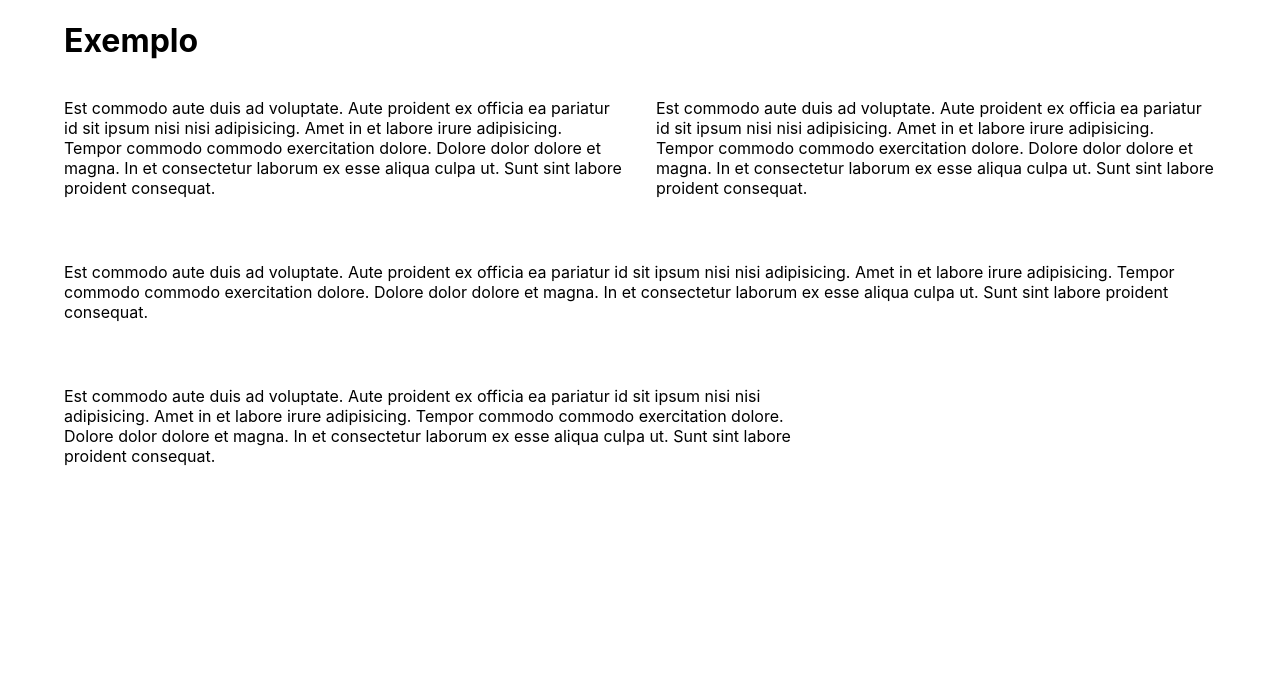
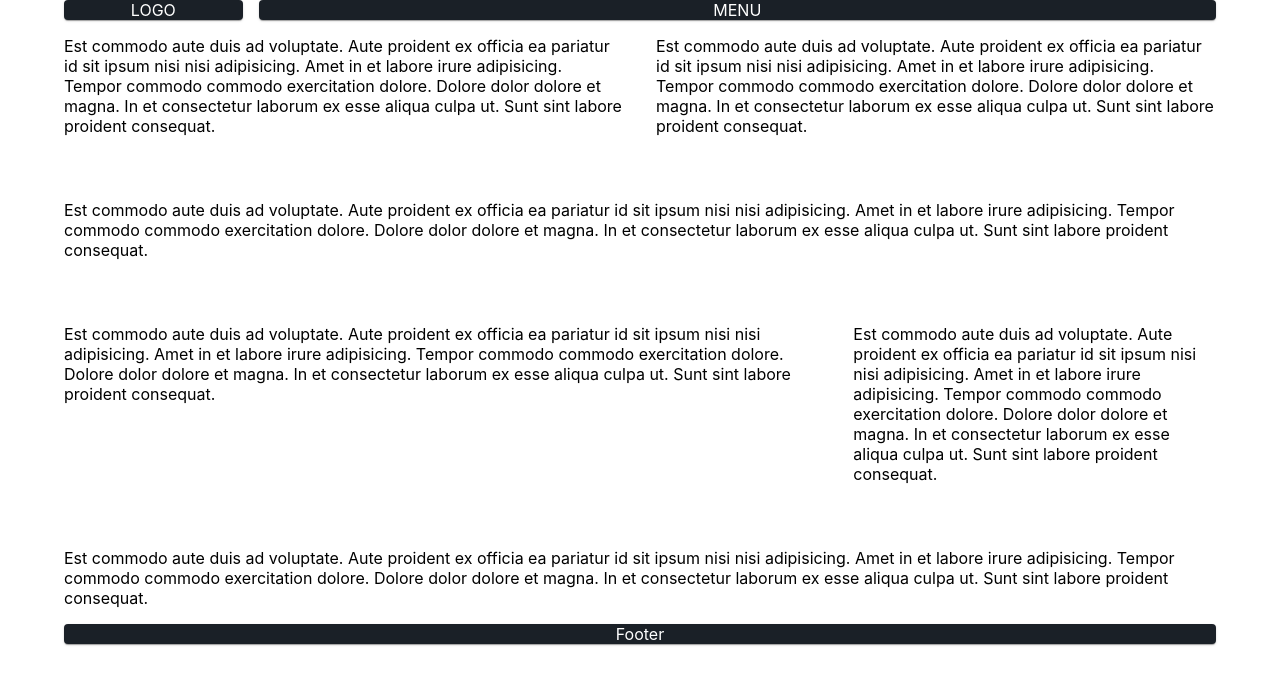
Before and after one commit to treinaweb/treinaweb-Material-UI-layout-Grid-system, a React (Create React App) app: page / in a window 1280 px wide. Shown: the top 684 px of the page. Built offline with nearby package versions, Linux system fonts and the light colour scheme.

Commit message:
02:05 - Exemplo de layout

```diff
--- a/src/App.js
+++ b/src/App.js
@@ -1,5 +1,13 @@
 import Container from '@mui/material/Container'
 import Grid from '@mui/material/Grid'
+import Paper from '@mui/material/Paper'
+import { styled } from '@mui/material/styles'
+
+const Item = styled(Paper)`
+  background-color: #1A2027;
+  text-align: center;
+  color: white;
+`
 
 function Paragrafo() {
   return (
@@ -15,13 +23,19 @@ function Paragrafo() {
 function App() {
   return (
     <Container >
-      <h1>Exemplo</h1>
+      <Grid container spacing={2} component={'header'}>
+        <Grid item xs={2}>
+          <Item>LOGO</Item>
+        </Grid>
+        <Grid item xs={10} component={'nav'}>
+          <Item>MENU</Item>
+        </Grid>
+      </Grid>
+
       <Grid container spacing={4}>
-
         <Grid item xs={6}>
           <Paragrafo />
         </Grid>
-
         <Grid item xs={6}>
           <Paragrafo />
         </Grid>
@@ -33,7 +47,19 @@ function App() {
         <Grid item xs={8}>
           <Paragrafo />
         </Grid>
+        <Grid item xs={4}>
+          <Paragrafo />
+        </Grid>
 
+        <Grid item xs={12}>
+          <Paragrafo />
+        </Grid>
+      </Grid>
+      <Grid container component={'footer'}>
+
+        <Grid item xs={12}>
+          <Item>Footer</Item>
+        </Grid>
       </Grid>
     </Container>
   );
```
